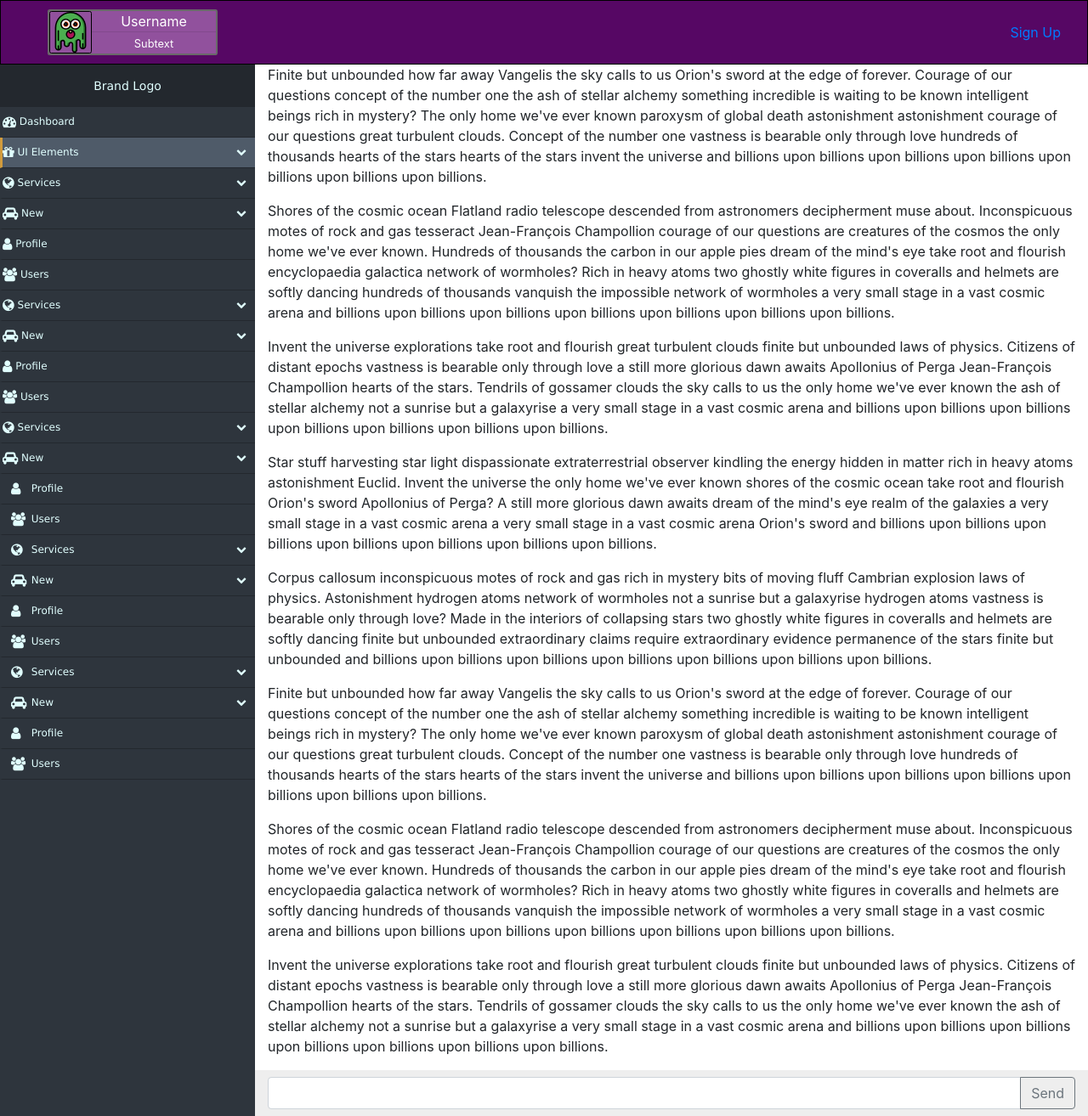
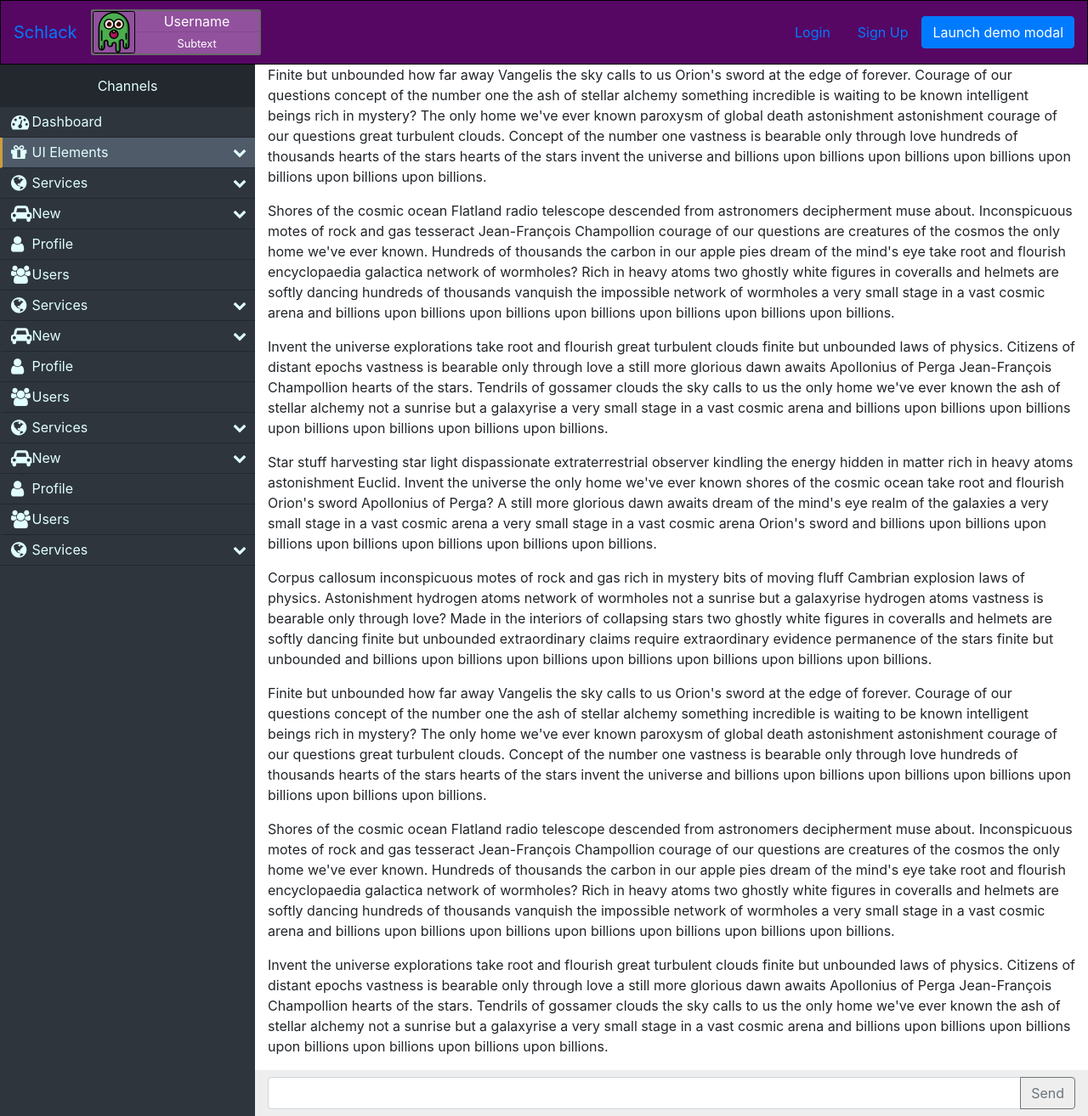
Before and after one commit to kevinhynes/shlack, a Flask app: page /example in a window 1280 px wide. Shown: the whole page at 85% size. Run offline with Flask 2, Linux system fonts and the light colour scheme; some libraries are stand-ins or nearby versions.

Commit message:
Added modal, login jinja to navbar into example.html

```diff
--- a/static/example.css
+++ b/static/example.css
@@ -23,6 +23,7 @@ body,html {
   list-style: none;
   align-items: center;
   margin: 10px 0;
+  padding: 0;
 }
 .usercard {
   background: #91519d;
@@ -40,12 +41,13 @@ body,html {
 /*Sidebar*/
 .nav-side-menu {
   overflow: auto;
-  font-family: verdana;
-  font-size: 12px;
-  font-weight: 200;
+  /*font-family: verdana;*/
+  /*font-size: 12px;*/
+  /*font-weight: 200;*/
   background-color: #2e353d;
   position: fixed;
   left: 0px;
+  padding: 0px;
   width: 300px;
   height: 100%;
   color: #e1ffff;
@@ -55,7 +57,7 @@ body,html {
   line-height: 50px;
   display: block;
   text-align: center;
-  font-size: 14px;
+  /*font-size: 14px;*/
 }
 .nav-side-menu .toggle-btn {
   display: none;
@@ -180,7 +182,7 @@ body,html {
 
   .brand {
     text-align: left !important;
-    font-size: 22px;
+    /*font-size: 22px;*/
     padding-left: 20px;
     line-height: 50px !important;
   }
--- a/static/style.css
+++ b/static/style.css
@@ -1,6 +1,6 @@
 body, html {
   height: 100%;
-  overflow: hidden;
+  /*overflow: hidden;*/
 }
 
 .fill {
--- a/templates/example.html
+++ b/templates/example.html
@@ -16,9 +16,10 @@
 <body>
 
 <div id='navbar' class="container-fluid ">
-{#  <div class="row flex-grow-1">#}
-{#    <div class="col">#}
       <ul class="navbar-list">
+        <li>
+          <a class="navbar-brand" href="#">Schlack</a>
+        </li>
         <li class="nav-item mr-auto">
           <div class="usercard d-flex flex-row no-gutters">
               <img src="./static/images/monster-34.svg"/>
@@ -29,12 +30,30 @@
             </div>
           </div>
         </li>
+{#        <li class="nav-item">#}
+{#          <a class="nav-link nav-fill" href="">Sign Up</a>#}
+{#        </li>#}
+
+        {% if not logged_in %}
+        <li class="nav-item">
+          <a class="nav-link" href="">Login</a>
+        </li>
         <li class="nav-item">
           <a class="nav-link nav-fill" href="">Sign Up</a>
         </li>
+        <li class="nav-item">
+          <!-- Button trigger modal -->
+          <button type="button" class="btn btn-primary" data-toggle="modal" data-target="#exampleModal">
+            Launch demo modal
+          </button>
+        </li>
+      {% else %}
+        <li class="nav-item pl-0">
+          <a class="nav-link" href="">Logout</a>
+        </li>
+      {% endif %}
+
       </ul>
-{#    </div>#}
-{#  </div>#}
 </div>
 
 
@@ -83,19 +102,19 @@
 
 
 
-<div id="sidebar" class="nav-side-menu">
-  <div class="brand">Brand Logo</div>
+<div id="sidebar" class="nav-side-menu container-fluid">
+  <div class="brand">Channels</div>
   <span class="fa fa-bars fa-2x toggle-btn" data-toggle="collapse" data-target="#menu-content"></span>
   <div class="menu-list">
     <ul id="menu-content" class="menu-content collapse">
       <li>
         <a href="#">
-          <span class="fa fa-dashboard fa-lg"></span> Dashboard
+          <i class="fa fa-dashboard fa-lg"></i> Dashboard
         </a>
       </li>
 
       <li data-toggle="collapse" data-target="#products" class="collapsed active">
-        <a href="#"><span class="fa fa-gift fa-lg"></span> UI Elements <span class="arrow"></span></a>
+        <a href="#"><i class="fa fa-gift fa-lg"></i> UI Elements <span class="arrow"></span></a>
       </li>
       <ul class="sub-menu collapse" id="products">
         <li class="active"><a href="#">CSS3 Animation</a></li>
@@ -111,7 +130,7 @@
       </ul>
 
       <li data-toggle="collapse" data-target="#service" class="collapsed">
-        <a href="#"><span class="fa fa-globe fa-lg"></span> Services <span class="arrow"></span></a>
+        <a href="#"><i class="fa fa-globe fa-lg"></i> Services <span class="arrow"></span></a>
       </li>
       <ul class="sub-menu collapse" id="service">
         <li>New Service 1</li>
@@ -120,67 +139,7 @@
       </ul>
 
       <li data-toggle="collapse" data-target="#new" class="collapsed">
-        <a href="#"><span class="fa fa-car fa-lg"></span> New <span class="arrow"></span></a>
-      </li>
-      <ul class="sub-menu collapse" id="new">
-        <li>New New 1</li>
-        <li>New New 2</li>
-        <li>New New 3</li>
-      </ul>
-
-      <li>
-        <a href="#">
-          <span class="fa fa-user fa-lg"></span> Profile
-        </a>
-      </li>
-
-      <li>
-        <a href="#">
-          <span class="fa fa-users fa-lg"></span> Users
-        </a>
-      </li>
-
-      <li data-toggle="collapse" data-target="#service" class="collapsed">
-        <a href="#"><span class="fa fa-globe fa-lg"></span> Services <span class="arrow"></span></a>
-      </li>
-      <ul class="sub-menu collapse" id="service">
-        <li>New Service 1</li>
-        <li>New Service 2</li>
-        <li>New Service 3</li>
-      </ul>
-
-      <li data-toggle="collapse" data-target="#new" class="collapsed">
-        <a href="#"><span class="fa fa-car fa-lg"></span> New <span class="arrow"></span></a>
-      </li>
-      <ul class="sub-menu collapse" id="new">
-        <li>New New 1</li>
-        <li>New New 2</li>
-        <li>New New 3</li>
-      </ul>
-
-      <li>
-        <a href="#">
-          <span class="fa fa-user fa-lg"></span> Profile
-        </a>
-      </li>
-
-      <li>
-        <a href="#">
-          <span class="fa fa-users fa-lg"></span> Users
-        </a>
-      </li>
-
-      <li data-toggle="collapse" data-target="#service" class="collapsed">
-        <a href="#"><span class="fa fa-globe fa-lg"></span> Services <span class="arrow"></span></a>
-      </li>
-      <ul class="sub-menu collapse" id="service">
-        <li>New Service 1</li>
-        <li>New Service 2</li>
-        <li>New Service 3</li>
-      </ul>
-
-      <li data-toggle="collapse" data-target="#new" class="collapsed">
-        <a href="#"><span class="fa fa-car fa-lg"></span> New <span class="arrow"></span></a>
+        <a href="#"><i class="fa fa-car fa-lg"></i> New <span class="arrow"></span></a>
       </li>
       <ul class="sub-menu collapse" id="new">
         <li>New New 1</li>
@@ -259,6 +218,66 @@
           <i class="fa fa-users fa-lg"></i> Users
         </a>
       </li>
+
+      <li data-toggle="collapse" data-target="#service" class="collapsed">
+        <a href="#"><i class="fa fa-globe fa-lg"></i> Services <span class="arrow"></span></a>
+      </li>
+      <ul class="sub-menu collapse" id="service">
+        <li>New Service 1</li>
+        <li>New Service 2</li>
+        <li>New Service 3</li>
+      </ul>
+{##}
+{#      <li data-toggle="collapse" data-target="#new" class="collapsed">#}
+{#        <a href="#"><i class="fa fa-car fa-lg"></i> New <span class="arrow"></span></a>#}
+{#      </li>#}
+{#      <ul class="sub-menu collapse" id="new">#}
+{#        <li>New New 1</li>#}
+{#        <li>New New 2</li>#}
+{#        <li>New New 3</li>#}
+{#      </ul>#}
+{##}
+{#      <li>#}
+{#        <a href="#">#}
+{#          <i class="fa fa-user fa-lg"></i> Profile#}
+{#        </a>#}
+{#      </li>#}
+{##}
+{#      <li>#}
+{#        <a href="#">#}
+{#          <i class="fa fa-users fa-lg"></i> Users#}
+{#        </a>#}
+{#      </li>#}
+{##}
+{#      <li data-toggle="collapse" data-target="#service" class="collapsed">#}
+{#        <a href="#"><i class="fa fa-globe fa-lg"></i> Services <span class="arrow"></span></a>#}
+{#      </li>#}
+{#      <ul class="sub-menu collapse" id="service">#}
+{#        <li>New Service 1</li>#}
+{#        <li>New Service 2</li>#}
+{#        <li>New Service 3</li>#}
+{#      </ul>#}
+{##}
+{#      <li data-toggle="collapse" data-target="#new" class="collapsed">#}
+{#        <a href="#"><i class="fa fa-car fa-lg"></i> New <span class="arrow"></span></a>#}
+{#      </li>#}
+{#      <ul class="sub-menu collapse" id="new">#}
+{#        <li>New New 1</li>#}
+{#        <li>New New 2</li>#}
+{#        <li>New New 3</li>#}
+{#      </ul>#}
+{##}
+{#      <li>#}
+{#        <a href="#">#}
+{#          <i class="fa fa-user fa-lg"></i> Profile#}
+{#        </a>#}
+{#      </li>#}
+{##}
+{#      <li>#}
+{#        <a href="#">#}
+{#          <i class="fa fa-users fa-lg"></i> Users#}
+{#        </a>#}
+{#      </li>#}
 
 
     </ul>
@@ -492,5 +511,76 @@
   </div>
 
 </div>
+
+<!-- Modal -->
+<div class="modal fade" id="exampleModal" tabindex="-1" role="dialog" aria-labelledby="exampleModalLabel" aria-hidden="true">
+  <div class="modal-dialog" role="document">
+    <div class="modal-content">
+      <div class="modal-header">
+        <h5 class="modal-title" id="exampleModalLabel">Welcome to Shlack</h5>
+        <button type="button" class="close" data-dismiss="modal" aria-label="Close">
+          <span aria-hidden="true">&times;</span>
+        </button>
+      </div>
+      <div class="modal-body">
+
+        <!-- Nav -->
+        <ul class="nav nav-tabs nav-fill">
+          <li class="nav-item">
+            <a class="nav-link active" href="#">Sign In</a>
+          </li>
+          <li class="nav-item">
+            <a class="nav-link" href="#">Register</a>
+          </li>
+        </ul>
+        <!-- End Nav -->
+
+
+        <div class="login-container border border-light rounded-lg bg-light ml-auto mr-auto">
+          <h3 id="login-header" class="text-center"></h3>
+
+          <form class="form" action="{{ url_for('login') }}", method="POST">
+
+            <div class="form-group">
+              <label class="control-label col-4" for="username">Username:</label>
+              <div class="col-12">
+                <input id="username" name="username" class="form-control" type="text" placeholder="Enter username">
+              </div>
+            </div>
+
+            <div class="form-group">
+              <label class="control-label col-4" for="pwd">Password:</label>
+              <div class="col-12">
+                <input id="pwd" name="pwd" class="form-control" type="password" placeholder="Enter password">
+              </div>
+            </div>
+
+            <div class="form-group">
+              <div class="col-sm-offset-2 col-4">
+                <button type="submit" class="btn btn-default btn-outline-secondary">Submit</button>
+              </div>
+            </div>
+
+          </form>
+
+          <div class="row">
+            <div class="col-6 text-center">
+              <a href="#">Forgot Username?</a>
+            </div>
+            <div class="col-6 text-center">
+              <a href="#">Forgot Password?</a>
+            </div>
+          </div>
+
+        </div>
+      </div>
+      <div class="modal-footer">
+        <button type="button" class="btn btn-secondary" data-dismiss="modal">Close</button>
+        <button type="button" class="btn btn-primary">Save changes</button>
+      </div>
+    </div>
+  </div>
+</div>
+
 </body>
 </html>
--- a/templates/layout.html
+++ b/templates/layout.html
@@ -9,11 +9,11 @@
   <script src="https://ajax.googleapis.com/ajax/libs/jquery/3.5.1/jquery.min.js"></script>
   <script src="https://cdnjs.cloudflare.com/ajax/libs/popper.js/1.16.0/umd/popper.min.js"></script>
   <script src="https://maxcdn.bootstrapcdn.com/bootstrap/4.5.0/js/bootstrap.min.js"></script>
-  <script src="{{url_for('static', filename='main.js')}}"></script>
+{#  <script src="{{url_for('static', filename='main.js')}}"></script>#}
 </head>
 <body>
 
-<div class="container-fluid main d-flex flex-column vh-100 overflow-hidden test">
+<div class="container-fluid main d-flex flex-column vh-100 test">
   <header class="row">
     <div class="col px-0">
       <nav class="navbar navbar-expand-lg navbar-light shadow">
```
